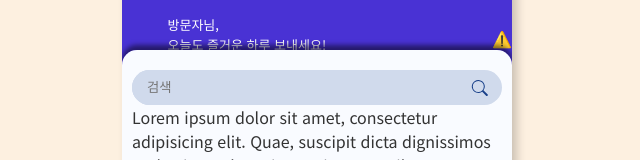
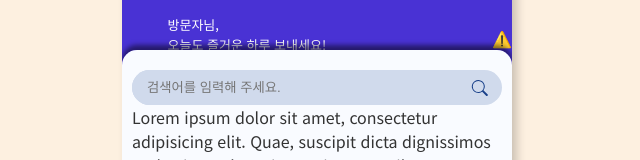
Before and after one commit to fastcampus-mini/credit-market-FE, a React (Vite) app: page / in a window 1280 px wide. Shown: the part 181-341 px from the top of the page, without its empty margins (323-963 px from the left). Built offline with nearby package versions, Linux system fonts and the light colour scheme; no server answers; what emotion-reset would draw is missing.

Commit message:
Style: placeholder 수정

```diff
--- a/src/components/common/Header.tsx
+++ b/src/components/common/Header.tsx
@@ -5,12 +5,10 @@ import { Link, useNavigate } from 'react-router-dom';
 import Button from './Button';
 import { FiLogIn } from 'react-icons/fi';
 import { FaUserFriends } from 'react-icons/fa';
-import { useDispatch } from 'react-redux';
 import isCurPath from '@/utils/path';
 
 const Header = () => {
   const navigate = useNavigate();
-  const dispatch = useDispatch();
 
   const logoImage = (logoColor: string) => {
     return <img src={`/images/logo_${logoColor}.png`} alt="메인로고" />;
--- a/src/pages/Home.tsx
+++ b/src/pages/Home.tsx
@@ -27,7 +27,7 @@ const Home = () => {
       </p>
 
       <div className="panel">
-        <Input inputType="text" placeholder="검색" classType="text-search" />
+        <Input inputType="text" placeholder="검색어를 임력해 주세요." classType="text-search" />
         Lorem ipsum dolor sit amet, consectetur adipisicing elit. Quae, suscipit dicta dignissimos
         molestias sed maxime quia temporibus a quaerat animi voluptas quasi iusto libero saepe
         obcaecati est. Voluptate, earum odio! Eius sint vero in non suscipit dolorem dolore
--- a/src/pages/Search.tsx
+++ b/src/pages/Search.tsx
@@ -9,7 +9,7 @@ const Search = () => {
       <PageTitle title="검색" />
       <div className="searchArea">
         <form action="">
-          <Input inputType="text" placeholder="검색" classType="text-search" />
+          <Input inputType="text" placeholder="검색어를 임력해 주세요." classType="text-search" />
           <div className="selectBox">
             <select name="" id="">
               <option value="">대출종류</option>
```
